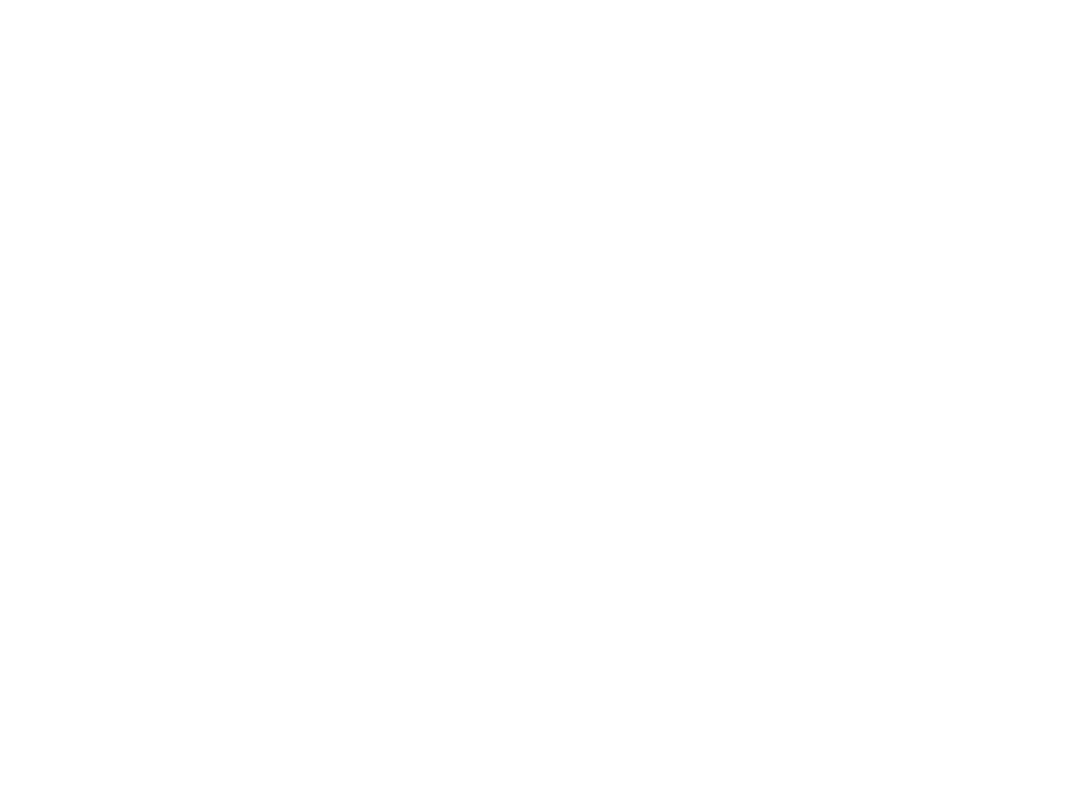
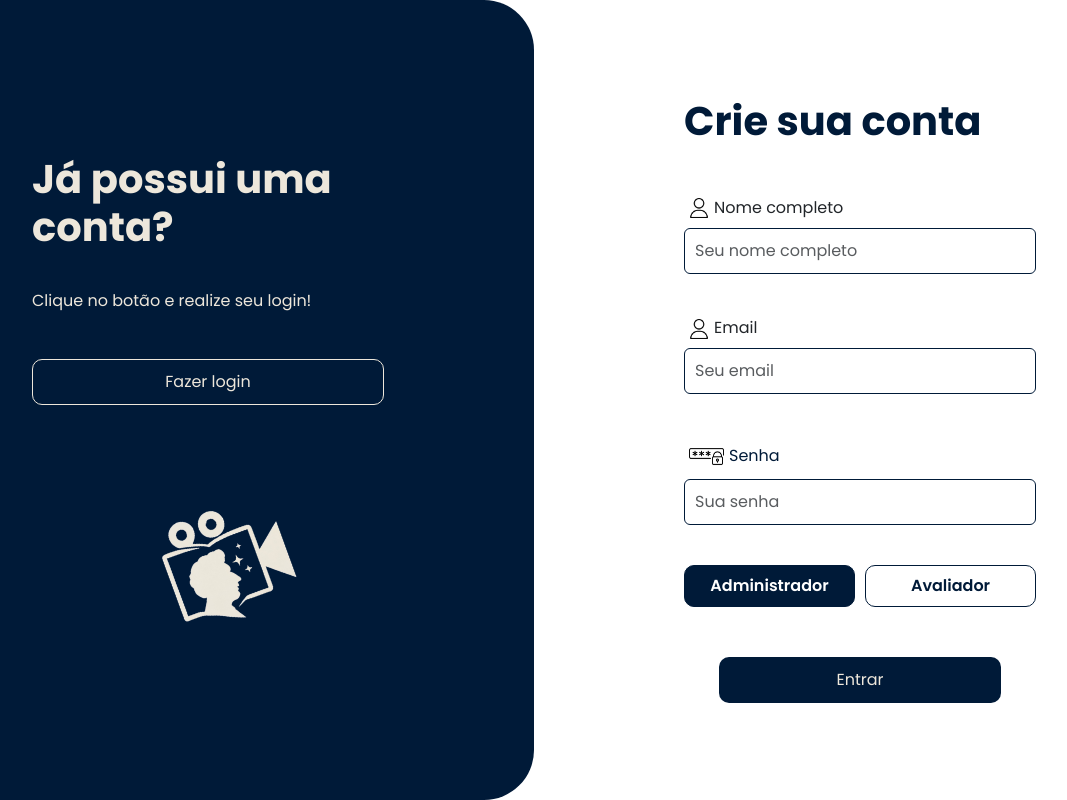
Before and after one commit to byancalourenco/lumiere, a React app in the folder frontend/: page /criarconta in a window 1280 px wide. Before the commit this address had no page. Shown: the whole page, without its empty margins (106-1173 px from the left). Built offline with nearby package versions, Linux system fonts and the light colour scheme; the HTML template or start-up script is replaced by a standard one.

Commit message:
criar-conta

```diff
--- a/frontend/src/App.jsx
+++ b/frontend/src/App.jsx
@@ -4,6 +4,7 @@ import { BrowserRouter, Routes, Route } from "react-router-dom";
 
 import Home from "./Home.jsx";
 import Login from "./Login.jsx";
+import Criarconta from "./criarconta.jsx";
 
 function App() {
   return (
@@ -11,6 +12,7 @@ function App() {
       <Routes>
         <Route path="/" element={<Home />} />
         <Route path="/login" element={<Login />} />
+        <Route path="/criarconta" element={<Criarconta />} />
       </Routes>
     </BrowserRouter>
   );
--- /dev/null
+++ b/frontend/src/Criarconta.jsx
@@ -0,0 +1,64 @@
+import React from "react";
+import "bootstrap/dist/css/bootstrap.min.css";
+import "./Login.css";
+import { Link } from "react-router-dom";
+
+function Criarconta() {
+    return (
+        <div className="container-fluid p-0">
+            <style>
+            {`@import url('https://fonts.googleapis.com/css2?family=Lexend:wght@100..900&family=Poppins:ital,wght@0,100;0,200;0,300;0,400;0,500;0,600;0,700;0,800;0,900;1,100;1,200;1,300;1,400;1,500;1,600;1,700;1,800;1,900&display=swap');`}
+            </style>
+            <div className="row">
+                <div className="col-md-6 col-sm-12 fazerlogin divazul">
+                    <h1 className="textobranco textoleft" style={{fontWeight: "700"}}>Já possui uma conta?</h1>
+
+                    <p className="textobranco textoleft">Clique no botão e realize seu login!</p>
+
+                    <Link className="btnbranco textobranco btn" to="/login">
+                        Fazer login
+                    </Link>
+
+                    <img className="imglogologin" src="/img/logo.png" alt="" />
+                </div>
+
+                <div className="col-md-6 col-sm-12 entrar divbranca">
+                    <h1 className="textoazul" style={{fontWeight: "700", textAlign: "left"}}>Crie sua conta</h1>
+                    <form action="" method="post">
+
+                        <div className="divnome">
+                            <img className="imgpessoa" src="/img/email.png" alt=""/>
+                            <label htmlFor="exampleFormControlInput1" className="form-label">Nome completo</label>
+                        </div>
+                        <input type="text" className="form-control input" id="exampleFormControlInput1" placeholder="Seu nome completo" />
+
+                        <div className="divemail">
+                            <img className="imgpessoa" src="/img/email.png" alt=""/>
+                            <label htmlFor="exampleFormControlInput1" className="form-label">Email</label>
+                        </div>
+                        <input type="email" className="form-control input" id="exampleFormControlInput1" placeholder="Seu email"/>
+
+                        <div className="divsenha">
+                            <img className="imgsenha" src="/img/senha.png" alt=""/>
+                            <label htmlFor="inputPassword5" className="form-label textoazul">Senha</label>
+                        </div>
+                        <input type="password" id="inputPassword5" className="form-control input" aria-describedby="passwordHelpBlock" placeholder="Sua senha"/>
+
+                            <div className="perfil-toggle" role="group" aria-label="Escolha de perfil">
+                                <input type="radio" className="btn-check" name="perfil" id="admin" autoComplete="off" defaultChecked />
+                                <label className="btn btn-outline-custom" htmlFor="admin">Administrador</label>
+
+                                <input type="radio" className="btn-check" name="perfil" id="avaliador" autoComplete="off"/>
+                                <label className="btn btn-outline-custom" htmlFor="avaliador">Avaliador</label>
+                            </div>
+
+
+                        <input className="btnentrar textobranco btn" type="submit" value="Entrar" />
+                    </form>
+                </div>
+            </div>
+        </div>
+    )
+}
+
+export default Criarconta;
--- a/frontend/src/Login.css
+++ b/frontend/src/Login.css
@@ -30,7 +30,7 @@
 
 .divemail{
     float: left;
-    padding-top: 60px;
+    padding-top: 40px;
 }
 
 .divsenha{
@@ -91,14 +91,14 @@
     padding: 150px;
 }
 
-.btncriarconta{
+.btnbranco{
     border: 1px solid #EDE7DB;
     width: 100%;
     padding: 10px;
     border-radius: 10px;
 }
 
-.btncriarconta:hover{
+.btnbranco:hover{
     background-color: #EDE7DB;
     transition: 0.5s;
 }
@@ -116,21 +116,85 @@
     padding-top: 100px;
 }
 
+
+/* criar conta */
+
+.fazerlogin{
+    background-color: #001A38;
+    border-top-right-radius: 50px;
+    border-bottom-right-radius: 50px;
+    display: flex;
+    flex-direction: column;
+    justify-content: center;
+    height: 100vh;
+    padding: 150px;
+}
+
+.divnome{
+    float: left;
+    padding-top: 40px;
+}
+
+.perfil-toggle {
+    display: flex;
+    justify-content: center;
+    gap: 10px;
+    margin-top: 10px;
+    padding-top: 30px;
+    padding-bottom: 50px;
+}
+
+.btn-outline-custom {
+    border: 1.5px solid #001A38;
+    color: #001A38;
+    font-weight: 600;
+    border-radius: 10px;
+    padding: 8px 24px;
+    transition: all 0.2s ease;
+    width: 300px;
+}
+
+.btn-outline-custom:hover {
+    background-color: #001A38;
+    color: white;
+}
+
+
+.btn-check:checked + .btn-outline-custom {
+    background-color: #001A38;
+    color: white;
+    border-color: #001A38;
+}
+
+
+.btn-outline-custom:focus {
+    box-shadow: none !important;
+}
+
+
+.perfil-toggle .btn-outline-custom {
+    min-width: 140px;
+    text-align: center;
+}
+
+
 @media (max-width: 1150px){
-    .entrar, .criarconta {
+    .divazul, .divbranca {
         padding: 100px;
     }
 }
 
 @media (max-width: 900px){
-    .entrar, .criarconta{
+    .divazul, .divbranca{
         padding: 50px;
     }
 }
 
 @media (max-width: 768px){
-    .criarconta{
+    .divazul{
         border-top-left-radius: 0px;
         border-bottom-left-radius: 0px;
+        border-bottom-right-radius: 0px;
+        border-top-right-radius: 0px;
     }
 }
--- a/frontend/src/Login.jsx
+++ b/frontend/src/Login.jsx
@@ -1,6 +1,7 @@
 import React from "react";
 import "bootstrap/dist/css/bootstrap.min.css";
 import "./Login.css";
+import { Link } from "react-router-dom";
 
 function Login() {
     return (
@@ -9,7 +10,7 @@ function Login() {
             {`@import url('https://fonts.googleapis.com/css2?family=Lexend:wght@100..900&family=Poppins:ital,wght@0,100;0,200;0,300;0,400;0,500;0,600;0,700;0,800;0,900;1,100;1,200;1,300;1,400;1,500;1,600;1,700;1,800;1,900&display=swap');`}
             </style>
             <div className="row">
-                <div className="col-md-6 col-sm-12 entrar">
+                <div className="col-md-6 col-sm-12 entrar divbranca">
                     <h1 className="textoazul" style={{fontWeight: "700", textAlign: "left"}}>Faça seu login</h1>
                     <form action="" method="post">
                         <div className="divemail">
@@ -37,12 +38,14 @@ function Login() {
                     </form>
                 </div>
 
-                <div className="col-md-6 col-sm-12 criarconta">
+                <div className="col-md-6 col-sm-12 criarconta divazul">
                     <h1 className="textobranco textoleft" style={{fontWeight: "700"}}>Ainda não tem uma conta?</h1>
 
                     <p className="textobranco textoleft">Crie uma conta e faça suas avaliações!</p>
 
-                    <a className="btncriarconta textobranco btn" href="#">Criar conta</a>
+                    <Link className="btnbranco textobranco btn" to="/criarconta">
+                        Criar conta
+                    </Link>
 
                     <img className="imglogologin" src="/img/logo.png" alt="" />
                 </div>
```
Also changed, not shown: frontend/public/img/email.png (added), frontend/public/img/senha.png (added).
